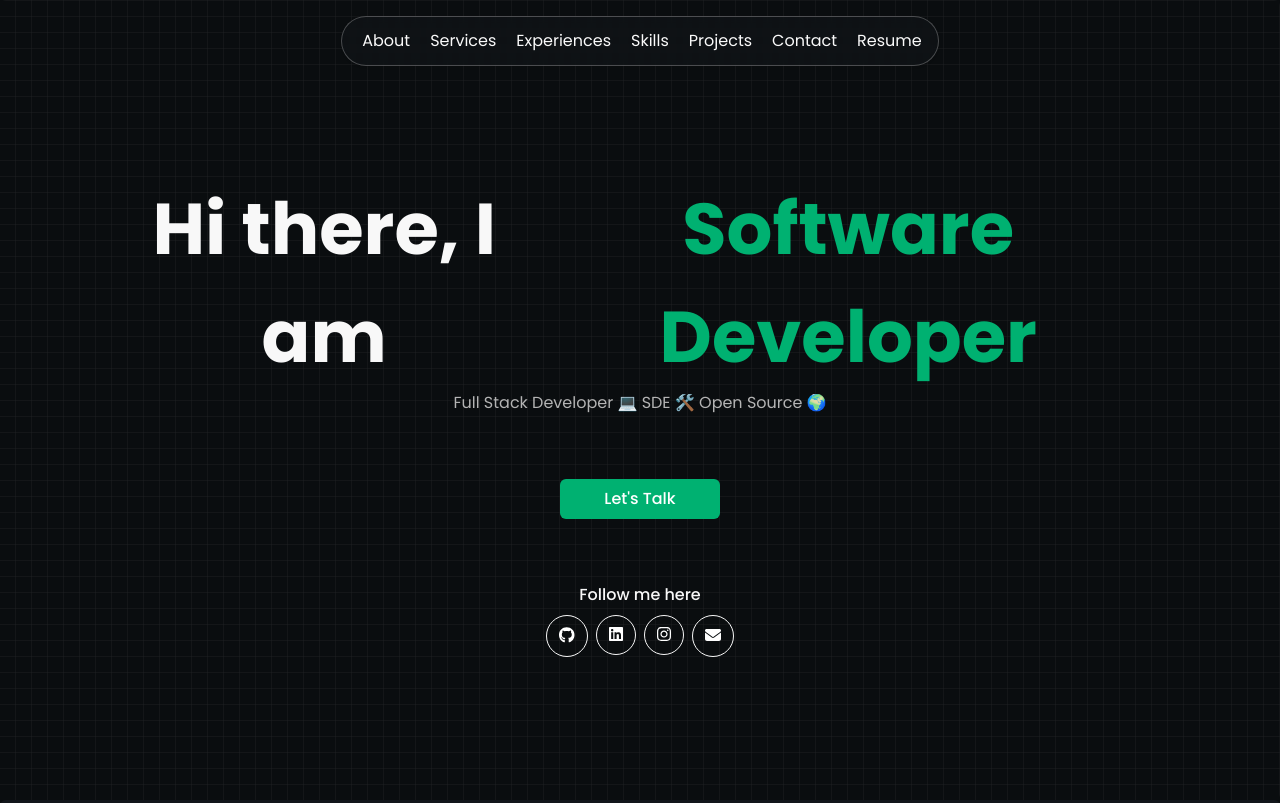
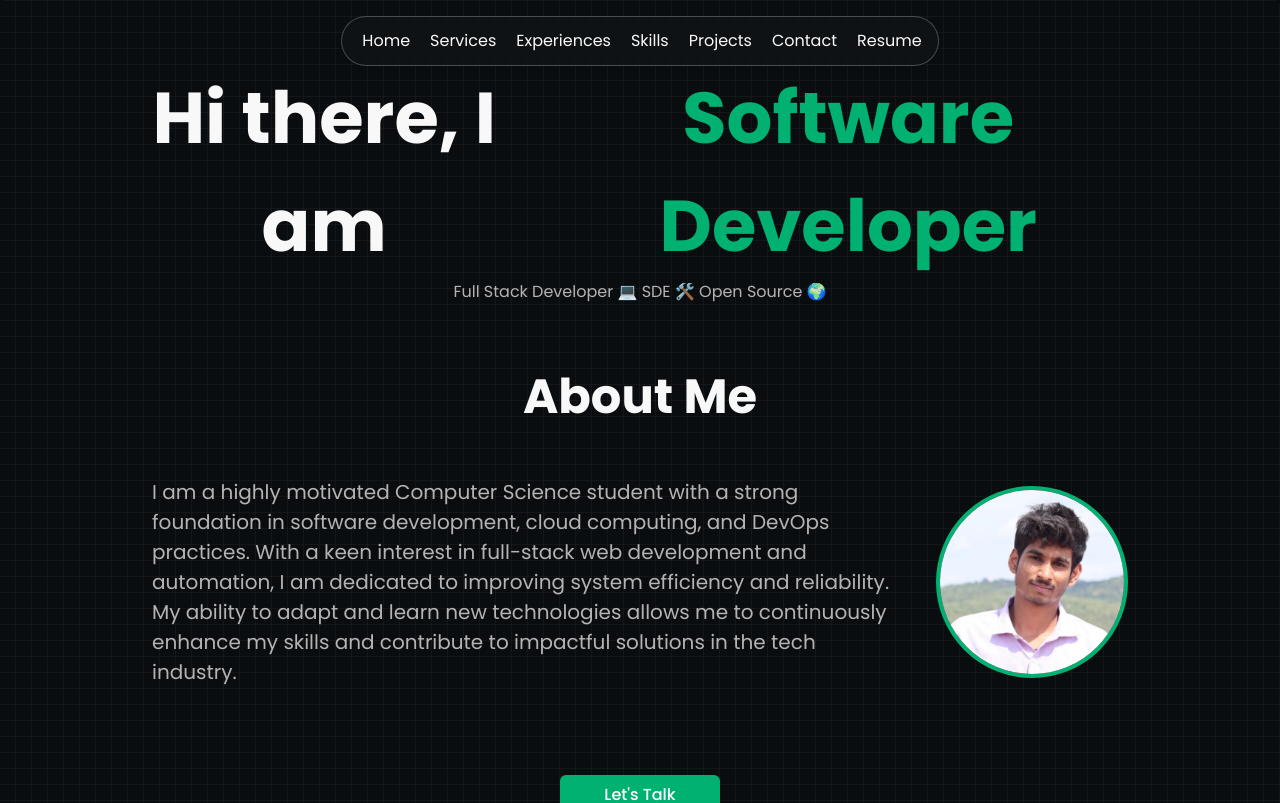
Before and after one commit to Nikith-S/nikith_portfolio, a Next.js app: page / in a window 1280 px wide. Shown: the top 803 px of the page. Built offline with nearby package versions, Linux system fonts and the light colour scheme; what tailwindcss-debug-screens would draw is missing.

Commit message:
added about me part in section1

```diff
--- a/src/components/home/Section1.tsx
+++ b/src/components/home/Section1.tsx
@@ -1,3 +1,6 @@
+import React from "react";
+import Image from "next/image";
+import Nikith from "../../../public/images/Nikith.png";
 import Link from "next/link";
 import { FontAwesomeIcon } from "@fortawesome/react-fontawesome";
 import Column from "@/components/core/Column";
@@ -16,6 +19,7 @@ const HomeSection1 = ({ id }: Readonly<{ id: string }>) => {
     >
       <ConstrainedBox classNames="px-4 py-8 pt-16 z-20 items-center justify-center">
         <Column classNames="w-full items-center justify-center">
+          {/* Hero Section */}
           <div className="inline-flex items-center">
             <p className="text-2xl/normal sm:text-3xl/normal md:text-5xl/normal lg:text-6xl/normal xl:text-7xl/normal dark:text-[var(--textColor)] text-[var(--textColor)] font-bold text-center">
               Hi there, I am
@@ -29,20 +33,49 @@ const HomeSection1 = ({ id }: Readonly<{ id: string }>) => {
             Full Stack Developer 💻 SDE 🛠️ Open Source 🌍
           </p>
 
+          {/* About Me Section */}
+          <h2
+            className="text-5xl font-bold text-center mb-4 dark:text-[var(--textColor)] text-[var(--textColor)]"
+            style={{ marginTop: 69 }}
+          >
+            About Me
+          </h2>
+          <div className="mt-2 lg:mt-4 w-full max-w-5xl flex flex-col-reverse md:flex-row items-center gap-8 p-6 mx-auto">
+            <div className="flex-1 text-center md:text-left">
+              <p className="text-xl/normal dark:text-[var(--textColorLight)] text-[var(--textColorLight)]">
+                I am a highly motivated Computer Science student with a strong
+                foundation in software development, cloud computing, and DevOps
+                practices. With a keen interest in full-stack web development
+                and automation, I am dedicated to improving system efficiency
+                and reliability. My ability to adapt and learn new technologies
+                allows me to continuously enhance my skills and contribute to
+                impactful solutions in the tech industry.
+              </p>
+            </div>
+            <div className="w-48 h-48 relative rounded-full overflow-hidden border-4 border-[var(--primaryColor)]">
+              <Image
+                src={Nikith}
+                alt="Nikith S"
+                fill
+                className="object-cover"
+              />
+            </div>
+          </div>
+
+          {/* Talk Button */}
           <div className="gap-4 mt-12 lg:mt-16 flex flex-col md:flex-row">
             <TalkButton />
           </div>
         </Column>
 
+        {/* Social Links */}
         <div className="mt-12 lg:mt-16 w-full flex flex-col items-center">
           <p className="text-base/6 font-medium">Follow me here</p>
-
           <Row classNames="mt-2 gap-2">
             {socialLinks
               .slice(0, 5)
-              .filter((link) => link.url) // Filter out invalid links
-              .map((link, index) => {
-                return (
+              .filter((link) => link.url)
+              .map((link, index) => (
                 <Link
                   key={`social-link-${index}`}
                   href={link.url}
@@ -56,8 +89,7 @@ const HomeSection1 = ({ id }: Readonly<{ id: string }>) => {
                     )}
                   </span>
                 </Link>
-                );
-              })}
+              ))}
           </Row>
         </div>
       </ConstrainedBox>
--- a/src/data/navMenus.ts
+++ b/src/data/navMenus.ts
@@ -13,16 +13,12 @@ import {
 } from "@fortawesome/free-solid-svg-icons";
 
 export const navMenus: INavItem[] = [
-  // {
-  //   name: "Home",
-  //   link: "/#hero",
-  //   icon: faHome,
-  // },
   {
-    name: "About",
-    link: "/#about",
-    icon: faUser,
+    name: "Home",
+    link: "/#hero",
+    icon: faHome,
   },
+
   {
     name: "Services",
     link: "/#services",
```
Also changed, not shown: src/data/about.ts (deleted, +0 -9 lines), public/images/Nikith.png (renamed from public/images/profile.png). Lines whose indentation alone changed are shown as unchanged.
